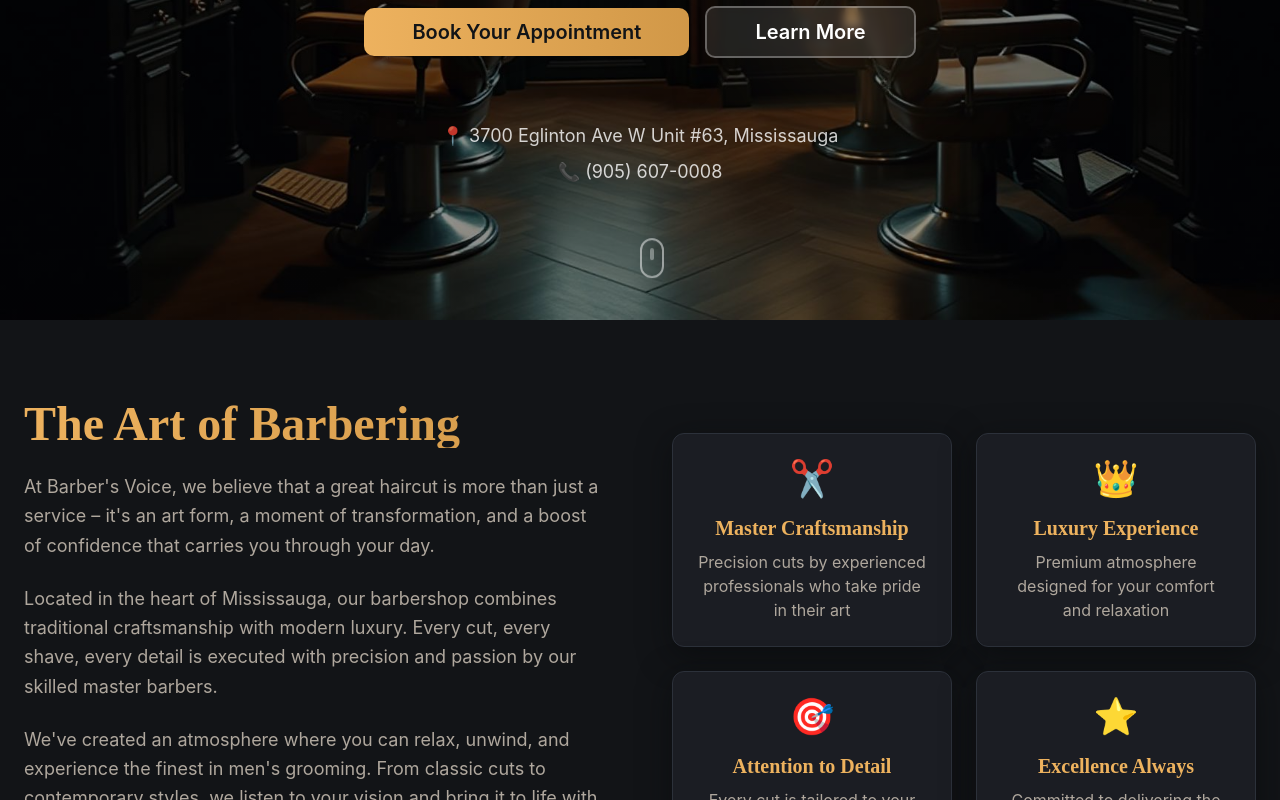
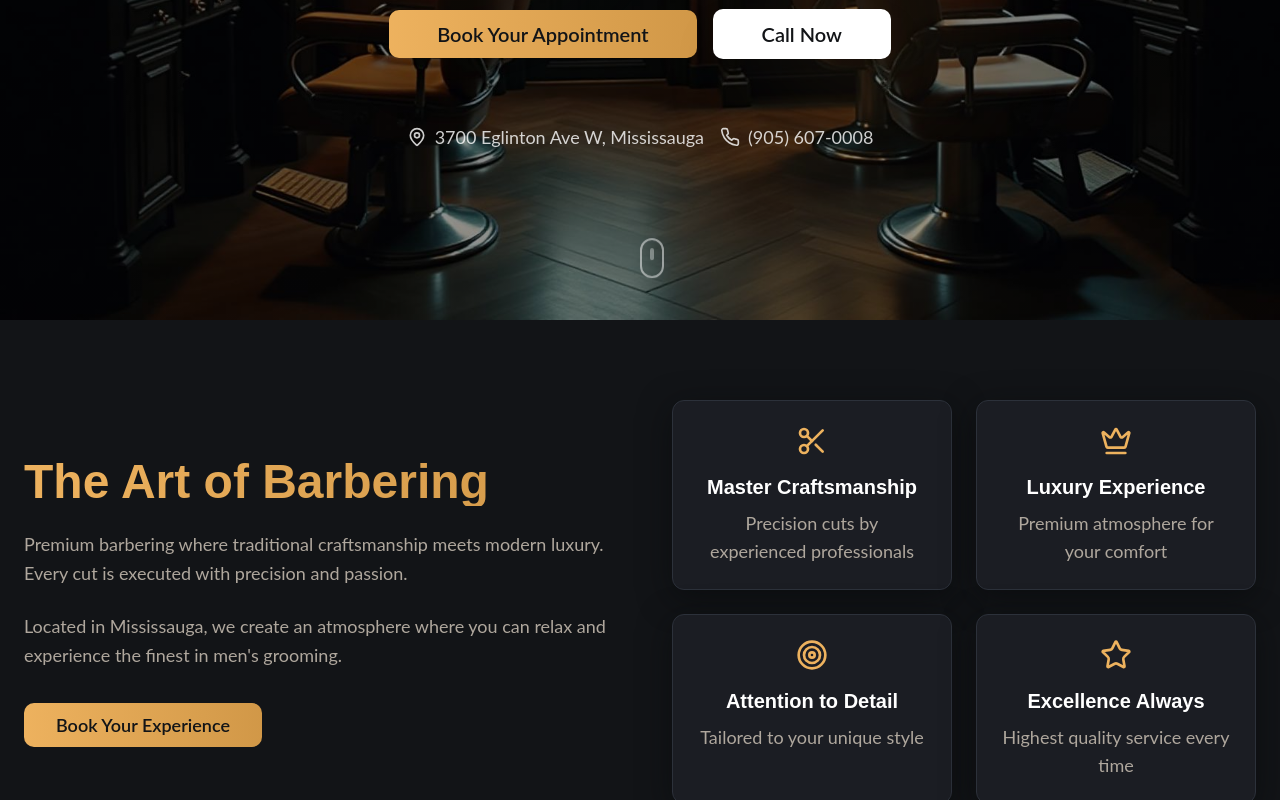
Before and after one commit to zaidsultann/voice-of-style-mvp, a React (Vite) app: page / in a window 1280 px wide. Shown: the part 480-1280 px from the top of the page. Built offline with nearby package versions, Linux system fonts and the light colour scheme.

Commit message:
Refactor: Improve design and remove contact form
- Removed the contact form.
- Removed the "goodreview" section from the footer.
- Replaced emojis with icons and adjusted font size.
- Incorporated a third color and added a call button.
- Reduced text in some areas for a cleaner look.

```diff
--- a/src/components/About.tsx
+++ b/src/components/About.tsx
@@ -1,4 +1,5 @@
 import { Button } from "@/components/ui/button";
+import { Scissors, Crown, Target, Star } from "lucide-react";
 
 const About = () => {
   return (
@@ -12,18 +13,12 @@ const About = () => {
             </h2>
             <div className="space-y-6 text-lg text-muted-foreground leading-relaxed">
               <p>
-                At Barber's Voice, we believe that a great haircut is more than just a service – it's an art form,
-                a moment of transformation, and a boost of confidence that carries you through your day.
+                Premium barbering where traditional craftsmanship meets modern luxury.
+                Every cut is executed with precision and passion.
               </p>
               <p>
-                Located in the heart of Mississauga, our barbershop combines traditional craftsmanship with
-                modern luxury. Every cut, every shave, every detail is executed with precision and passion by
-                our skilled master barbers.
-              </p>
-              <p>
-                We've created an atmosphere where you can relax, unwind, and experience the finest in men's
-                grooming. From classic cuts to contemporary styles, we listen to your vision and bring it to life
-                with exceptional skill and attention to detail.
+                Located in Mississauga, we create an atmosphere where you can relax
+                and experience the finest in men's grooming.
               </p>
             </div>
 
@@ -47,27 +42,27 @@ const About = () => {
           {/* Values Grid */}
           <div className="grid grid-cols-1 sm:grid-cols-2 gap-6 animate-slide-up">
             <div className="card-luxury text-center">
-              <div className="text-4xl mb-4">✂️</div>
-              <h3 className="text-xl font-semibold mb-2 text-primary">Master Craftsmanship</h3>
-              <p className="text-muted-foreground">Precision cuts by experienced professionals who take pride in their art</p>
+              <Scissors className="text-primary text-4xl mb-4 mx-auto" size={32} />
+              <h3 className="text-xl font-semibold mb-2 text-white">Master Craftsmanship</h3>
+              <p className="text-muted-foreground">Precision cuts by experienced professionals</p>
             </div>
 
             <div className="card-luxury text-center">
-              <div className="text-4xl mb-4">👑</div>
-              <h3 className="text-xl font-semibold mb-2 text-primary">Luxury Experience</h3>
-              <p className="text-muted-foreground">Premium atmosphere designed for your comfort and relaxation</p>
+              <Crown className="text-primary text-4xl mb-4 mx-auto" size={32} />
+              <h3 className="text-xl font-semibold mb-2 text-white">Luxury Experience</h3>
+              <p className="text-muted-foreground">Premium atmosphere for your comfort</p>
             </div>
 
             <div className="card-luxury text-center">
-              <div className="text-4xl mb-4">🎯</div>
-              <h3 className="text-xl font-semibold mb-2 text-primary">Attention to Detail</h3>
-              <p className="text-muted-foreground">Every cut is tailored to your unique style and preferences</p>
+              <Target className="text-primary text-4xl mb-4 mx-auto" size={32} />
+              <h3 className="text-xl font-semibold mb-2 text-white">Attention to Detail</h3>
+              <p className="text-muted-foreground">Tailored to your unique style</p>
             </div>
 
             <div className="card-luxury text-center">
-              <div className="text-4xl mb-4">⭐</div>
-              <h3 className="text-xl font-semibold mb-2 text-primary">Excellence Always</h3>
-              <p className="text-muted-foreground">Committed to delivering the highest quality service every time</p>
+              <Star className="text-primary text-4xl mb-4 mx-auto" size={32} />
+              <h3 className="text-xl font-semibold mb-2 text-white">Excellence Always</h3>
+              <p className="text-muted-foreground">Highest quality service every time</p>
             </div>
           </div>
         </div>
--- a/src/components/Contact.tsx
+++ b/src/components/Contact.tsx
@@ -1,18 +1,7 @@
-import { useState } from "react";
 import { Button } from "@/components/ui/button";
-import { Input } from "@/components/ui/input";
-import { Textarea } from "@/components/ui/textarea";
-import { useToast } from "@/hooks/use-toast";
+import { MapPin, Phone } from "lucide-react";
 
 const Contact = () => {
-  const [formData, setFormData] = useState({
-    name: '',
-    email: '',
-    phone: '',
-    message: ''
-  });
-  const [isSubmitting, setIsSubmitting] = useState(false);
-  const { toast } = useToast();
 
   const businessHours = [
     { day: 'Monday', hours: '10 a.m.–7 p.m.' },
@@ -24,38 +13,6 @@ const Contact = () => {
     { day: 'Sunday', hours: '10 a.m.–4 p.m.' }
   ];
 
-  const handleInputChange = (e: React.ChangeEvent<HTMLInputElement | HTMLTextAreaElement>) => {
-    setFormData({
-      ...formData,
-      [e.target.name]: e.target.value
-    });
-  };
-
-  const handleSubmit = async (e: React.FormEvent) => {
-    e.preventDefault();
-    setIsSubmitting(true);
-
-    try {
-      // Simulate form submission (replace with actual endpoint)
-      await new Promise(resolve => setTimeout(resolve, 1000));
-
-      toast({
-        title: "Message Sent Successfully!",
-        description: "Thank you for contacting us. We'll get back to you within 24 hours.",
-      });
-
-      // Reset form
-      setFormData({ name: '', email: '', phone: '', message: '' });
-    } catch (error) {
-      toast({
-        title: "Error Sending Message",
-        description: "Please try again or call us directly at (905) 607-0008.",
-        variant: "destructive",
-      });
-    } finally {
-      setIsSubmitting(false);
-    }
-  };
 
   return (
     <section id="contact" className="py-20 section-bg">
@@ -63,25 +20,23 @@ const Contact = () => {
         {/* Section Header */}
         <div className="text-center mb-16">
           <h2 className="text-4xl md:text-5xl font-serif font-bold text-gradient mb-4">
-            Visit Us Today
+            Visit Us
           </h2>
           <p className="text-xl text-muted-foreground max-w-2xl mx-auto">
-            Located in the heart of Mississauga, we're here to serve you with premium barbering services
+            Premium barbering in Mississauga
           </p>
         </div>
 
         <div className="grid grid-cols-1 lg:grid-cols-2 gap-16">
-          {/* Contact Info & Hours */}
-          <div className="space-y-8">
-            {/* Business Info */}
+          {/* Contact Info */}
           <div className="card-luxury">
             <h3 className="text-2xl font-semibold text-primary mb-6">Get In Touch</h3>
 
-              <div className="space-y-4">
+            <div className="space-y-6">
               <div className="flex items-start space-x-4">
-                  <div className="text-primary text-xl">📍</div>
+                <MapPin className="text-primary text-xl mt-1" size={24} />
                 <div>
-                    <h4 className="font-semibold">Address</h4>
+                  <h4 className="font-semibold text-white">Address</h4>
                   <p className="text-muted-foreground">
                     3700 Eglinton Ave W Unit #63<br />
                     Mississauga, ON L5M 2R9
@@ -90,19 +45,19 @@ const Contact = () => {
               </div>
 
               <div className="flex items-start space-x-4">
-                  <div className="text-primary text-xl">📞</div>
+                <Phone className="text-primary text-xl mt-1" size={24} />
                 <div>
-                    <h4 className="font-semibold">Phone</h4>
+                  <h4 className="font-semibold text-white">Phone</h4>
                   <a
                     href="tel:(905) 607-0008"
-                      className="text-primary hover:text-accent transition-colors duration-300"
+                    className="text-primary hover:text-accent transition-colors duration-300 text-lg"
                   >
                     (905) 607-0008
                   </a>
                 </div>
               </div>
 
-                <div className="flex items-start space-x-4 pt-4">
+              <div className="grid grid-cols-1 sm:grid-cols-2 gap-4 pt-4">
                 <Button
                   asChild
                   variant="luxury"
@@ -116,99 +71,30 @@ const Contact = () => {
                     Book Online
                   </a>
                 </Button>
+                <Button
+                  asChild
+                  variant="white"
+                  className="w-full"
+                >
+                  <a href="tel:(905) 607-0008">
+                    Call Now
+                  </a>
+                </Button>
               </div>
             </div>
           </div>
 
           {/* Business Hours */}
           <div className="card-luxury">
-              <h3 className="text-2xl font-semibold text-primary mb-6">Business Hours</h3>
+            <h3 className="text-2xl font-semibold text-primary mb-6">Hours</h3>
             <div className="space-y-3">
               {businessHours.map((schedule, index) => (
                 <div key={index} className="flex justify-between items-center py-2 border-b border-border/50 last:border-b-0">
-                    <span className="font-medium">{schedule.day}</span>
+                  <span className="font-medium text-white">{schedule.day}</span>
                   <span className="text-muted-foreground">{schedule.hours}</span>
                 </div>
               ))}
             </div>
-            </div>
-          </div>
-
-          {/* Contact Form */}
-          <div className="card-luxury">
-            <h3 className="text-2xl font-semibold text-primary mb-6">Send Us a Message</h3>
-
-            <form onSubmit={handleSubmit} className="space-y-6">
-              <div className="grid grid-cols-1 sm:grid-cols-2 gap-4">
-                <div>
-                  <label htmlFor="name" className="block text-sm font-medium mb-2">
-                    Full Name *
-                  </label>
-                  <Input
-                    id="name"
-                    name="name"
-                    type="text"
-                    value={formData.name}
-                    onChange={handleInputChange}
-                    required
-                    className="bg-background border-border focus:border-primary"
-                  />
-                </div>
-                <div>
-                  <label htmlFor="phone" className="block text-sm font-medium mb-2">
-                    Phone Number
-                  </label>
-                  <Input
-                    id="phone"
-                    name="phone"
-                    type="tel"
-                    value={formData.phone}
-                    onChange={handleInputChange}
-                    className="bg-background border-border focus:border-primary"
-                  />
-                </div>
-              </div>
-
-              <div>
-                <label htmlFor="email" className="block text-sm font-medium mb-2">
-                  Email Address *
-                </label>
-                <Input
-                  id="email"
-                  name="email"
-                  type="email"
-                  value={formData.email}
-                  onChange={handleInputChange}
-                  required
-                  className="bg-background border-border focus:border-primary"
-                />
-              </div>
-
-              <div>
-                <label htmlFor="message" className="block text-sm font-medium mb-2">
-                  Message
-                </label>
-                <Textarea
-                  id="message"
-                  name="message"
-                  value={formData.message}
-                  onChange={handleInputChange}
-                  rows={4}
-                  placeholder="Tell us about your preferred service, any special requests, or questions you have..."
-                  className="bg-background border-border focus:border-primary"
-                />
-              </div>
-
-              <Button
-                type="submit"
-                variant="luxury"
-                size="lg"
-                className="w-full"
-                disabled={isSubmitting}
-              >
-                {isSubmitting ? 'Sending...' : 'Send Message'}
-              </Button>
-            </form>
           </div>
         </div>
 
--- a/src/components/Hero.tsx
+++ b/src/components/Hero.tsx
@@ -1,4 +1,5 @@
 import { Button } from "@/components/ui/button";
+import { MapPin, Phone } from "lucide-react";
 import heroImage from "@/assets/hero-barbershop.jpg";
 import logo from "@/assets/logo.png";
 
@@ -38,7 +39,7 @@ const Hero = () => {
 
         {/* Subheading */}
         <p className="text-xl md:text-2xl text-white/90 mb-8 max-w-3xl mx-auto leading-relaxed animate-slide-up" style={{ animationDelay: '0.2s' }}>
-          Experience the art of traditional barbering with modern luxury in the heart of Mississauga
+          Traditional barbering meets modern luxury
         </p>
 
         {/* CTA Buttons */}
@@ -59,22 +60,27 @@ const Hero = () => {
           </Button>
 
           <Button
-            variant="outline-luxury"
+            asChild
+            variant="white"
             size="lg"
-            className="text-xl px-12 py-6 bg-white/10 backdrop-blur-sm border-white/30 text-white hover:bg-white hover:text-background"
-            onClick={() => {
-              const element = document.getElementById('about');
-              if (element) element.scrollIntoView({ behavior: 'smooth' });
-            }}
+            className="text-xl px-12 py-6 shadow-2xl"
           >
-            Learn More
+            <a href="tel:(905) 607-0008">
+              Call Now
+            </a>
           </Button>
         </div>
 
         {/* Business Info */}
-        <div className="mt-16 text-white/80 animate-fade-in" style={{ animationDelay: '0.6s' }}>
-          <p className="text-lg mb-2">📍 3700 Eglinton Ave W Unit #63, Mississauga</p>
-          <p className="text-lg">📞 (905) 607-0008</p>
+        <div className="mt-16 text-white/80 animate-fade-in flex flex-col sm:flex-row gap-4 justify-center items-center" style={{ animationDelay: '0.6s' }}>
+          <div className="flex items-center gap-2">
+            <MapPin size={20} />
+            <span className="text-lg">3700 Eglinton Ave W, Mississauga</span>
+          </div>
+          <div className="flex items-center gap-2">
+            <Phone size={20} />
+            <span className="text-lg">(905) 607-0008</span>
+          </div>
         </div>
       </div>
 
--- a/src/components/ui/button.tsx
+++ b/src/components/ui/button.tsx
@@ -20,6 +20,7 @@ const buttonVariants = cva(
         link: "text-primary underline-offset-4 hover:underline",
         luxury: "bg-gradient-to-r from-primary to-accent text-primary-foreground px-8 py-4 rounded-lg font-semibold text-lg transition-all duration-300 hover:shadow-glow hover:scale-105 active:scale-95",
         "outline-luxury": "border-2 border-primary text-primary bg-transparent px-8 py-4 rounded-lg font-semibold text-lg transition-all duration-300 hover:bg-primary hover:text-primary-foreground hover:shadow-glow hover:scale-105 active:scale-95",
+        white: "bg-white text-white-foreground border border-white/20 hover:bg-white/90 font-semibold transition-all duration-300 hover:scale-105 active:scale-95",
       },
       size: {
         default: "h-10 px-4 py-2",
--- a/src/index.css
+++ b/src/index.css
@@ -3,11 +3,11 @@
 @tailwind utilities;
 
 /* Barber's Voice Design System - High-end luxury barbershop aesthetic */
-@import url('https://fonts.googleapis.com/css2?family=Playfair+Display:wght@400;500;600;700&family=Inter:wght@300;400;500;600&display=swap');
+@import url('https://fonts.googleapis.com/css2?family=Oswald:wght@300;400;500;600;700&family=Lato:wght@300;400;700&display=swap');
 
 @layer base {
   :root {
-    /* Dark luxury theme */
+    /* Dark luxury theme with white accent */
     --background: 220 13% 8%;
     --foreground: 35 20% 95%;
 
@@ -28,6 +28,9 @@
 
     --accent: 35 60% 55%;
     --accent-foreground: 220 13% 8%;
+
+    --white: 0 0% 100%;
+    --white-foreground: 220 13% 8%;
 
     --destructive: 0 70% 60%;
     --destructive-foreground: 220 13% 8%;
@@ -110,12 +113,13 @@
   }
 
   body {
-    @apply bg-background text-foreground font-sans antialiased;
-    font-family: 'Inter', sans-serif;
+    @apply bg-background text-foreground font-sans antialiased text-lg;
+    font-family: 'Lato', sans-serif;
   }
 
   h1, h2, h3, h4, h5, h6 {
-    font-family: 'Playfair Display', serif;
+    font-family: 'Oswald', sans-serif;
+    font-weight: 500;
   }
 }
 
--- a/tailwind.config.ts
+++ b/tailwind.config.ts
@@ -61,6 +61,10 @@ export default {
 					'accent-foreground': 'hsl(var(--sidebar-accent-foreground))',
 					border: 'hsl(var(--sidebar-border))',
 					ring: 'hsl(var(--sidebar-ring))'
+				},
+				white: {
+					DEFAULT: 'hsl(var(--white))',
+					foreground: 'hsl(var(--white-foreground))'
 				}
 			},
 			borderRadius: {
@@ -122,8 +126,8 @@ export default {
 				'float': 'float 3s ease-in-out infinite'
 			},
 			fontFamily: {
-				'serif': ['Playfair Display', 'serif'],
-				'sans': ['Inter', 'sans-serif']
+				'serif': ['Oswald', 'sans-serif'],
+				'sans': ['Lato', 'sans-serif']
 			},
 			backgroundImage: {
 				'gradient-hero': 'var(--gradient-hero)',
```
Also changed, not shown: src/components/Footer.tsx (+1 -18 lines). Lines whose indentation alone changed are shown as unchanged.
